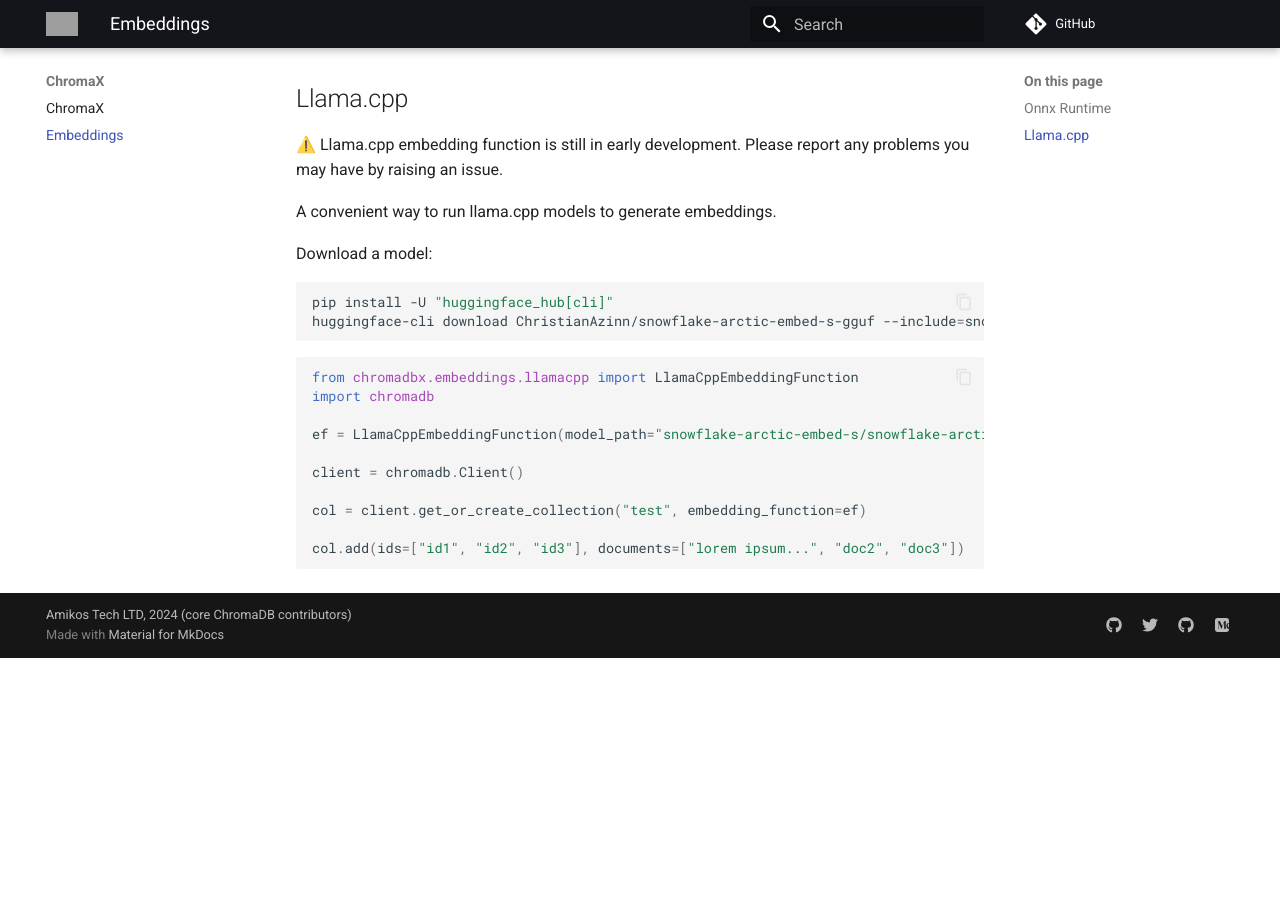
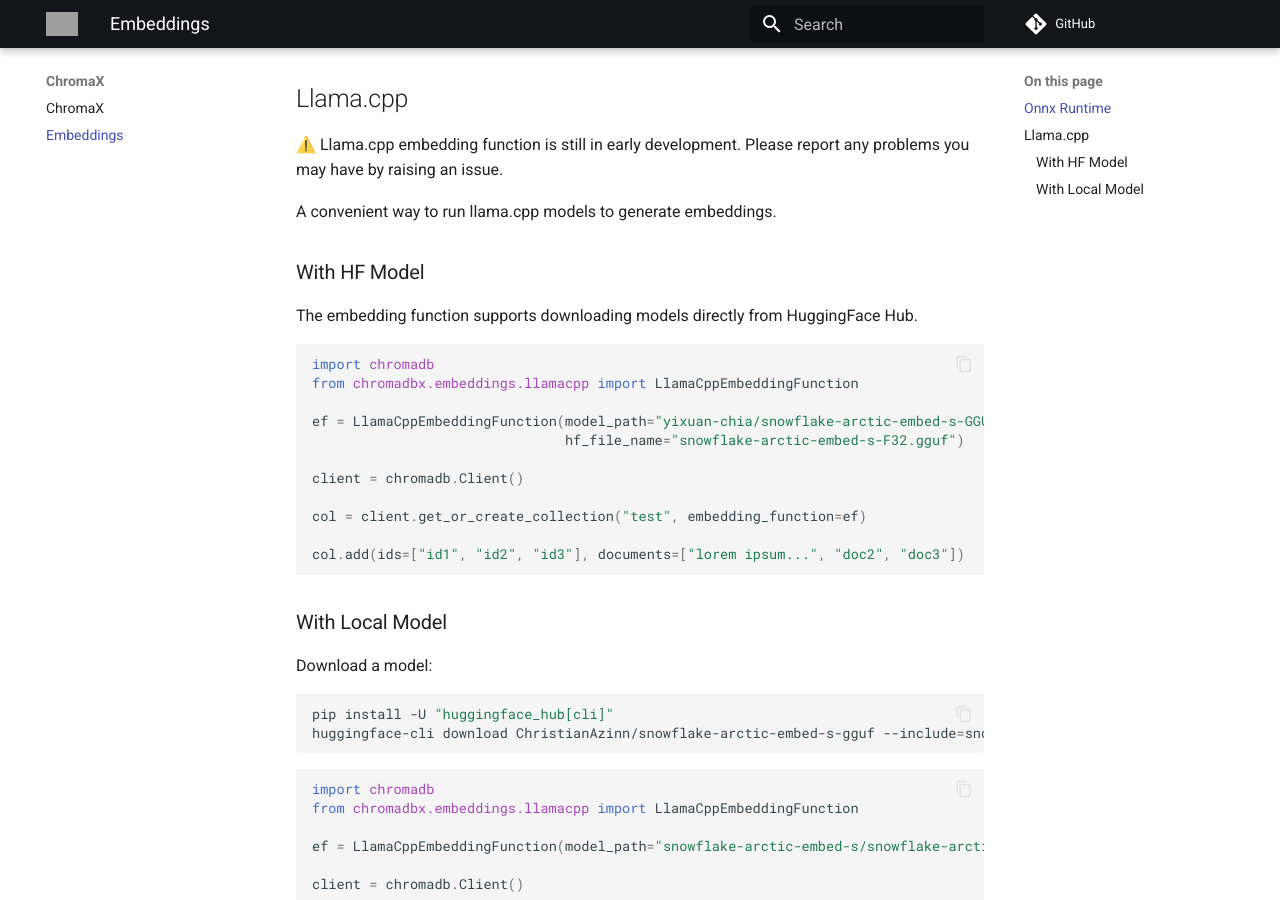
Before and after one commit to amikos-tech/chromadbx, an MkDocs documentation site: the page built from docs/embeddings.md, in a window 1280 px wide and 900 px high, scrolled down 714 px. Built offline with MkDocs 1.6.1 and Material for MkDocs 9.7.7, drawn with Linux system fonts in a browser that asks for light colours; comment, search, counter and statistics services are not loaded; before the commit the page ends 1372 px from its top, so only the background shows below that; grey boxes are pictures that could not be loaded.

Commit message:
doc: Llama.cpp EF HF download example in docs

````diff
--- a/docs/embeddings.md
+++ b/docs/embeddings.md
@@ -40,6 +40,27 @@
 
 A convenient way to run llama.cpp models to generate embeddings.
 
+### With HF Model
+
+The embedding function supports downloading models directly from HuggingFace Hub.
+
+```py
+import chromadb
+from chromadbx.embeddings.llamacpp import LlamaCppEmbeddingFunction
+
+ef = LlamaCppEmbeddingFunction(model_path="yixuan-chia/snowflake-arctic-embed-s-GGUF",
+                               hf_file_name="snowflake-arctic-embed-s-F32.gguf")
+
+client = chromadb.Client()
+
+col = client.get_or_create_collection("test", embedding_function=ef)
+
+col.add(ids=["id1", "id2", "id3"], documents=["lorem ipsum...", "doc2", "doc3"])
+
+```
+
+### With Local Model
+
 Download a model:
 
 ```bash
@@ -48,8 +69,8 @@
 ```
 
 ```python
+import chromadb
 from chromadbx.embeddings.llamacpp import LlamaCppEmbeddingFunction
-import chromadb
 
 ef = LlamaCppEmbeddingFunction(model_path="snowflake-arctic-embed-s/snowflake-arctic-embed-s-f16.GGUF")
 
````
